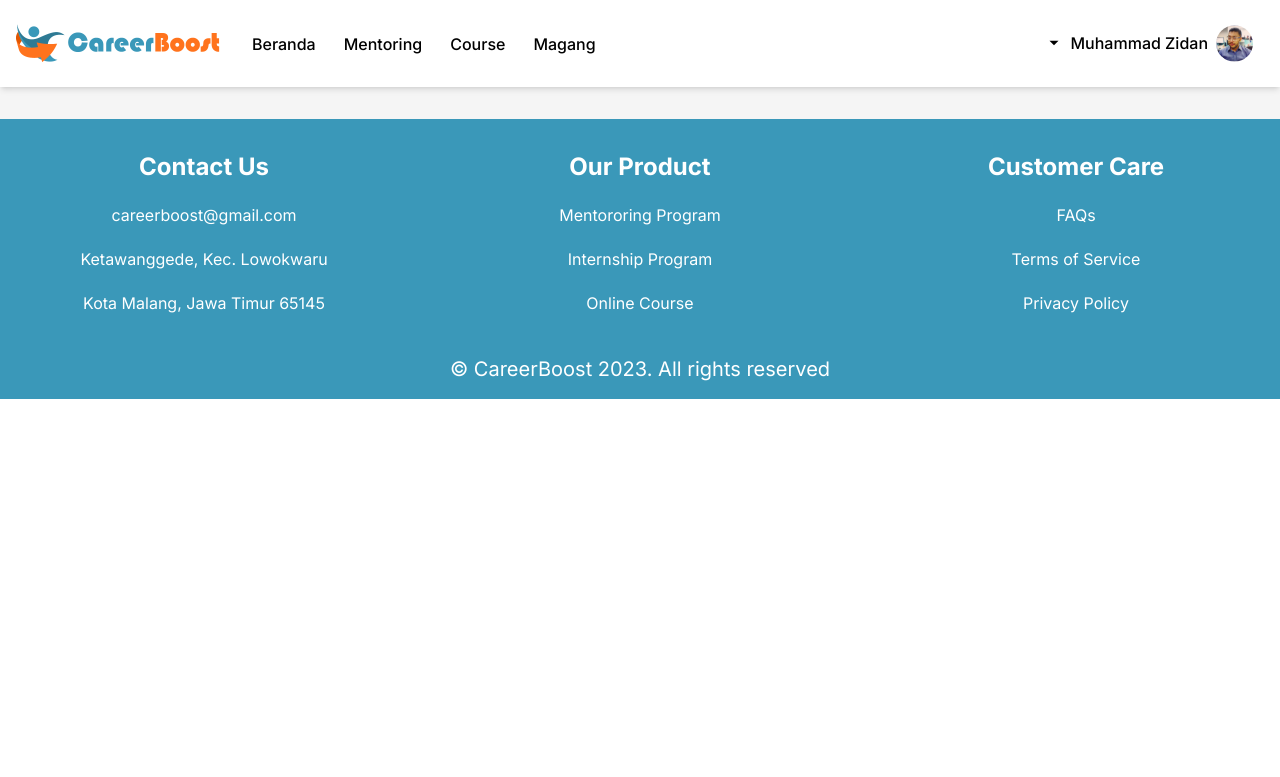
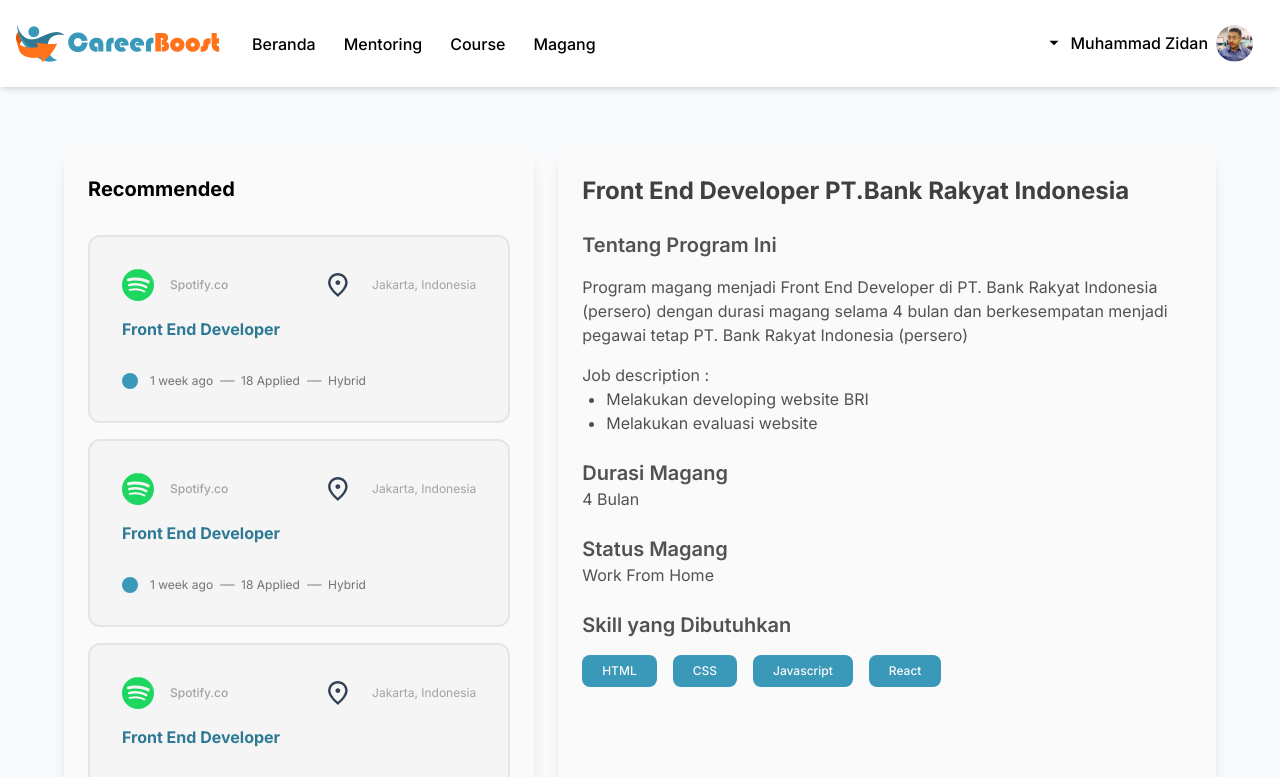
Before and after one commit to SyafiIslam/CareerBoost, a React (Vite) app: page /magangDetail in a window 1280 px wide. Shown: the top 777 px of the page. Built offline with nearby package versions, Linux system fonts and the light colour scheme.

Commit message:
magang detail

```diff
--- /dev/null
+++ b/src/data/magangDetail.json
@@ -0,0 +1,29 @@
+[
+  {
+    "logo": "/src/assets/magang/spotify.svg",
+    "name": "Spotify.co",
+    "bidang": "Front End Developer",
+    "lokasi": "Jakarta, Indonesia",
+    "postedAt": "1 week ago",
+    "applied": 18,
+    "jenis": "Hybrid"
+  },
+  {
+    "logo": "/src/assets/magang/spotify.svg",
+    "name": "Spotify.co",
+    "bidang": "Front End Developer",
+    "lokasi": "Jakarta, Indonesia",
+    "postedAt": "1 week ago",
+    "applied": 18,
+    "jenis": "Hybrid"
+  },
+  {
+    "logo": "/src/assets/magang/spotify.svg",
+    "name": "Spotify.co",
+    "bidang": "Front End Developer",
+    "lokasi": "Jakarta, Indonesia",
+    "postedAt": "1 week ago",
+    "applied": 18,
+    "jenis": "Hybrid"
+  }
+]
--- a/src/layout/WebLayout.jsx
+++ b/src/layout/WebLayout.jsx
@@ -4,7 +4,7 @@ import Navbar from './Navbar'
 
 const WebLayout = ({children}) => {
   return (
-    <div className='bg-neutral-100'>
+    <div className='bg-slate-50'>
       <Navbar />
         <div className='h-max'>
           {children}
--- a/src/pages/MagangDetail.jsx
+++ b/src/pages/MagangDetail.jsx
@@ -1,12 +1,116 @@
-import React from 'react'
-import WebLayout from '../layout/WebLayout'
+import React from "react";
+import WebLayout from "../layout/WebLayout";
+import data from "../data/magangDetail.json";
+import loc from "../assets/magang/location.svg";
+import PrimaryButton from '../components/button/PrimaryButton'
 
 const MagangDetail = () => {
   return (
     <WebLayout>
+      <div className="flex flex-col xl:flex-row p-4 xl:p-16 gap-6">
+        <div className="flex flex-col p-6 bg-neutral-50 xl:basis-5/12 shadow-lg rounded-xl">
+          <h1 className="font-bold h6 mb-8">Recommended</h1>
+          <div className="flex flex-col gap-4">
+            {data.map((data, index) => {
+              return (
+                <div
+                  key={index}
+                  className="bg-neutral-100 border-2 p-8 border-neutral-200 rounded-xl"
+                >
+                  <div className="flex justify-between">
+                    <div className="flex items-center gap-2 xl:gap-4">
+                      <img src={data.logo} alt="" />
+                      <p className="p2 font-medium text-neutral-400">
+                        {data.name}
+                      </p>
+                    </div>
+                    <div className="flex justify-center items-center gap-1 xl:gap-6">
+                      <img src={loc} alt="" />
+                      <p className="p2 text-neutral-400">{data.lokasi}</p>
+                    </div>
+                  </div>
+                  <p className="p1 font-bold text-primary500 mt-4">
+                    {data.bidang}
+                  </p>
+                  <div className="flex mt-8">
+                    <div className="flex items-center gap-3 mt-auto">
+                      <div className="h-4 w-4 bg-primary400 rounded-full" />
+                      <p className="p2 text-neutral-500">{data.postedAt}</p>
+                      <p className="p2 text-neutral-500 transfr rotate-90">|</p>
+                      <p className="p2 text-neutral-500">
+                        {data.applied} {"Applied"}
+                      </p>
+                      <p className="p2 text-neutral-500 rotate-90">|</p>
+                      <p className="p2 text-neutral-500">{data.jenis}</p>
+                    </div>
+                  </div>
+                </div>
+              );
+            })}
+          </div>
+        </div>
+        <div className="flex flex-col p-6 bg-neutral-50 shadow-lg rounded-xl xl:basis-7/12">
+          <h1 className="h5 font-bold text-neutral-700">
+            Front End Developer PT.Bank Rakyat Indonesia
+          </h1>
+          <div className="flex flex-col mt-6">
+            <h2 className="h6 font-semibold text-neutral-600">
+              Tentang Program Ini
+            </h2>
+            <p className="p1 text-neutral-600 my-4">
+              Program magang menjadi Front End Developer di PT. Bank Rakyat
+              Indonesia (persero) dengan durasi magang selama 4 bulan dan
+              berkesempatan menjadi pegawai tetap PT. Bank Rakyat Indonesia
+              (persero)
+            </p>
+            <p className="p1 text-neutral-600">Job description :</p>
+            <ul className="list-disc px-6">
+              <li className="p1 text-neutral-600">
+                Melakukan developing website BRI
+              </li>
+              <li className="p1 text-neutral-600">
+                Melakukan evaluasi website
+              </li>
+            </ul>
+          </div>
+          <div className="flex flex-col mt-6">
+            <h2 className="h6 font-semibold text-neutral-600">Durasi Magang</h2>
+            <p className="p1 text-neutral-600">4 Bulan</p>
+          </div>
+          <div className="flex flex-col mt-6">
+            <h2 className="h6 font-semibold text-neutral-600">Status Magang</h2>
+            <p className="p1 text-neutral-600">Work From Home</p>
+          </div>
+          <div className="flex flex-col mt-6">
+            <h2 className="h6 font-semibold text-neutral-600">
+              Skill yang Dibutuhkan
+            </h2>
+            <div className="flex justify-start items-center flex-wrap mt-4 gap-4">
+              <p className="bg-primary400 py-2 px-5 rounded-lg text-neutral-50 p2 font-medium">
+                HTML
+              </p>
+              <p className="bg-primary400 py-2 px-5 rounded-lg text-neutral-50 p2 font-medium">
+                CSS
+              </p>
+              <p className="bg-primary400 py-2 px-5 rounded-lg text-neutral-50 p2 font-medium">
+                Javascript
+              </p>
+              <p className="bg-primary400 py-2 px-5 rounded-lg text-neutral-50 p2 font-medium">
+                React
+              </p>
+            </div>
+          </div>
+          <div className="mt-8 xl:mt-auto">
+          <PrimaryButton>
+            <p className="h6 font-bold">
+              Lamar Magang
+            </p>
+          </PrimaryButton>
+          </div>
+        </div>
+      </div>
+    </WebLayout>
+  );
+};
 
-    </WebLayout>
-  )
-}
-
-export default MagangDetail
+export default MagangDetail;
```
